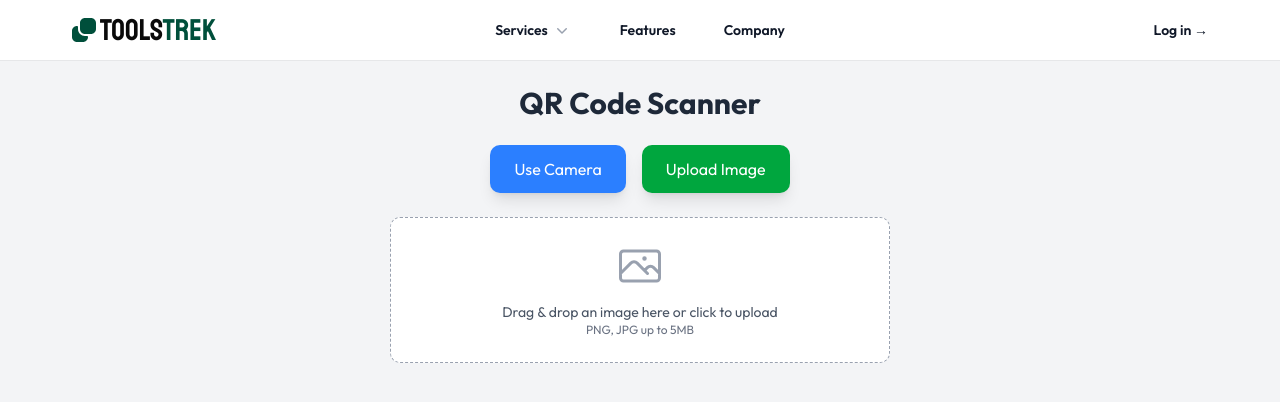
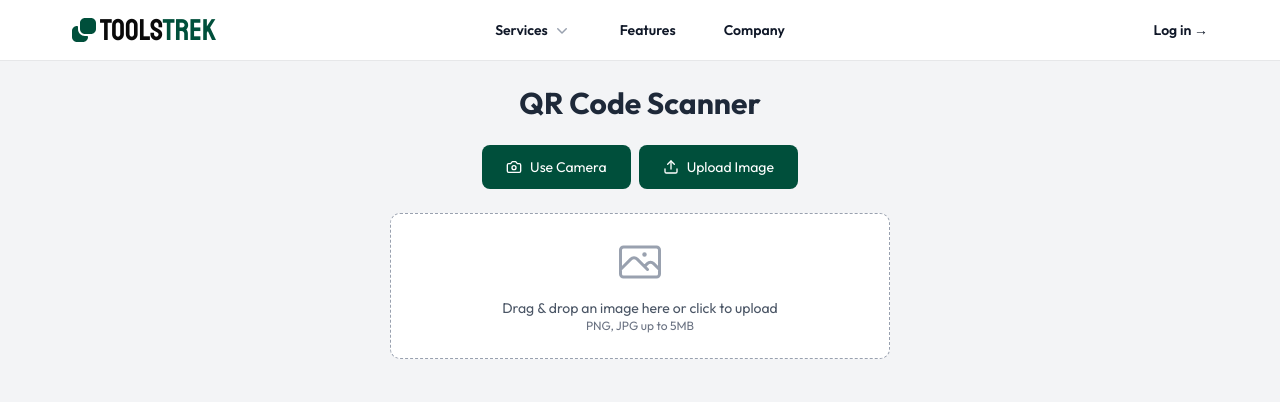
Before and after one commit to tasnimultas67/toolstrek, a Next.js app: page /tools/qr-scanner in a window 1280 px wide. Shown: the top 402 px of the page. Built offline with nearby package versions, Linux system fonts and the light colour scheme.

Commit message:
feat: Enhance QRScanner UI with updated button styles and improved layout for scanned results

```diff
--- a/app/tools-compo/QRScanner.js
+++ b/app/tools-compo/QRScanner.js
@@ -3,7 +3,7 @@ import { useState, useRef, useCallback } from "react";
 import { BrowserQRCodeReader } from "@zxing/library";
 import Webcam from "react-webcam";
 import { useDropzone } from "react-dropzone";
-import { Copy } from "lucide-react";
+import { Camera, CameraIcon, Copy, Upload } from "lucide-react";
 import { PhotoIcon } from "@heroicons/react/24/outline";
 
 const QRScanner = () => {
@@ -62,25 +62,27 @@ const QRScanner = () => {
       <h2 className="text-3xl font-bold text-gray-800 mb-6">QR Code Scanner</h2>
 
       {/* Toggle Scanner Mode */}
-      <div className="flex gap-4">
+      <div className="flex gap-2">
         <button
-          onClick={() => setMode("camera")}
-          className={`px-6 py-3 rounded-lg shadow-lg transition ${
+          onClick={() => setMode("camera") & setResult("")}
+          className={`px-6 py-3 rounded-md cursor-pointer transition flex items-center justify-center gap-2 text-sm ${
             mode === "camera"
-              ? "bg-blue-600 text-white"
-              : "bg-blue-500 text-white hover:bg-blue-600"
+              ? "bg-brandColor text-white"
+              : "bg-brandColor text-white hover:bg-brandColorHover"
           }`}
         >
+          <CameraIcon className="size-4"></CameraIcon>
           Use Camera
         </button>
         <button
-          onClick={() => setMode("upload")}
-          className={`px-6 py-3 rounded-lg shadow-lg transition ${
+          onClick={() => setMode("upload") & setResult("")}
+          className={`px-6 py-3 rounded-md cursor-pointer transition flex items-center justify-center gap-2 text-sm ${
             mode === "upload"
-              ? "bg-green-600 text-white"
-              : "bg-green-500 text-white hover:bg-green-600"
+              ? "bg-brandColor text-white"
+              : "bg-brandColor text-white hover:bg-brandColorHover"
           }`}
         >
+          <Upload className="size-4"></Upload>
           Upload Image
         </button>
       </div>
@@ -95,8 +97,9 @@ const QRScanner = () => {
           />
           <button
             onClick={captureImage}
-            className="mt-4 px-6 py-3 bg-blue-600 text-white rounded-lg shadow-lg transition hover:bg-blue-700"
+            className="-mt-5 px-6 py-2 bg-brandColor text-white rounded-md text-sm transition hover:bg-brandColorHover cursor-pointer flex items-center justify-center gap-2"
           >
+            <Camera className="size-4"></Camera>
             Capture & Scan
           </button>
         </>
@@ -121,14 +124,21 @@ const QRScanner = () => {
 
       {/* Display Result with Copy Button */}
       {result && (
-        <div className="mt-6 flex items-center gap-3 bg-white px-4 py-2 rounded-lg shadow-md">
-          <p className="text-lg font-semibold text-gray-700">📌 {result}</p>
-          <button
-            onClick={copyToClipboard}
-            className="p-2 bg-gray-300 text-gray-700 rounded-lg transition hover:bg-gray-400"
-          >
-            <Copy className="size-4" />
-          </button>
+        <div className="mt-6">
+          <div className="flex items-center justify-center bg-white p-2 px-5 rounded-t-md w-fit m-auto">
+            <h3 className="text-sm font-medium text-gray-800">
+              Scanned Result:
+            </h3>
+          </div>
+          <div className="flex items-center gap-3 bg-white px-4 py-2 rounded-lg shadow-md">
+            <p className="text-lg font-medium text-brandColor"> {result}</p>
+            <button
+              onClick={copyToClipboard}
+              className="p-2 bg-brandColor/20 text-gray-700 rounded-md transition hover:bg-brandColorHover/30 cursor-pointer"
+            >
+              <Copy className="size-4" />
+            </button>
+          </div>
         </div>
       )}
     </div>
```
